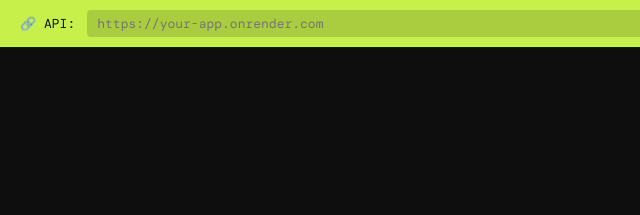
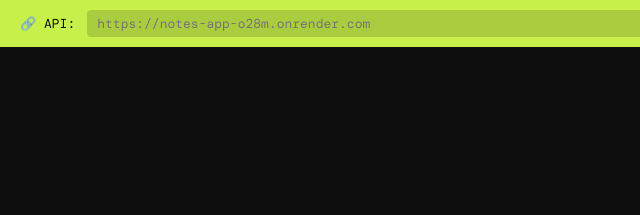
Before and after one commit to harishdtu/notes-app, a website: page notes-app/frontend/index.html in a window 1280 px wide. Shown: the top 215 px of the page, 0-640 px from the left. Drawn offline with nearby package versions, Linux system fonts and the light colour scheme; a web font is replaced by a local one.

Commit message:
Update API URL placeholder in index.html

```diff
--- a/notes-app/frontend/index.html
+++ b/notes-app/frontend/index.html
@@ -367,7 +367,7 @@
 <!-- Config Banner -->
 <div id="config-banner">
   <span>🔗 API:</span>
-  <input id="api-url-input" type="text" placeholder="https://your-app.onrender.com" />
+  <input id="api-url-input" type="text" placeholder="https://notes-app-o28m.onrender.com" />
   <button onclick="saveApiUrl()">Set</button>
 </div>
 
```
